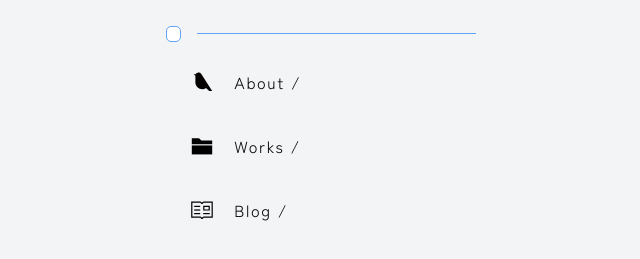
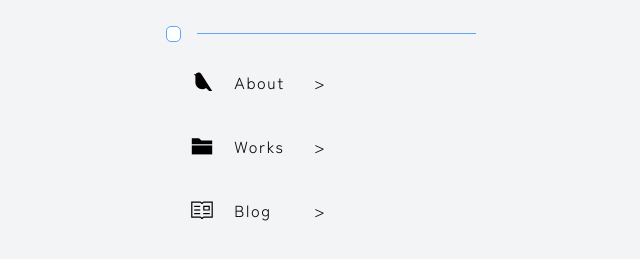
Before and after one commit to nematatu/my-portfolio, a Next.js app: page / in a window 1280 px wide. Shown: the part 445-704 px from the top of the page, without its empty margins (319-959 px from the left). Built offline with nearby package versions, Linux system fonts and the light colour scheme.

Commit message:
style: :lipstick: /を>に変更. 位置も3つ並ぶようにした

```diff
--- a/src/layouts/v2/Home.tsx
+++ b/src/layouts/v2/Home.tsx
@@ -14,24 +14,27 @@ export default function Home() {
 					<p className="text-[140%] tracking-widest mt-6">Amtt</p>
 					<div className="flex items-center space-x-4 my-6">
 						<div className="w-[16px] h-[16px] rounded-[5px] bg-white border-blue-400 border-solid border-[1px]" />
-						<div className="w-full h-[1px] bg-blue-400"/>
+						<div className="w-full h-[1px] bg-blue-400" />
 					</div>
 				</div>
 
 				<div className="px-12">
 					<div className="flex space-x-9">
-						<div className="pl-6 space-y-5 md:space-y-10 text-xs md:text-sm lg:text-base tracking-widest">
+						<div className="relative pl-6 space-y-5 md:space-y-10 text-xs md:text-sm lg:text-base tracking-widest">
 							<div className="flex space-x-5 items-center">
 								<Bird className="w-[24px]" />
-								<p className="whitespace-pre">About /</p>
+								<p className="whitespace-pre">About </p>
+								<p className="absolute left-32">{">"}</p>
 							</div>
 							<div className="flex space-x-5 items-center">
 								<Folder className="w-[24px]" />
-								<p className="whitespace-pre">Works /</p>
+								<p className="whitespace-pre">Works </p>
+								<p className="absolute left-32">{">"}</p>
 							</div>
 							<div className="flex space-x-5 items-center">
 								<NewsPaper className="w-[24px]" />
-								<p className="whitespace-pre">Blog /</p>
+								<p className="whitespace-pre">Blog </p>
+								<p className="absolute left-32">{">"}</p>
 							</div>
 						</div>
 					</div>
```
